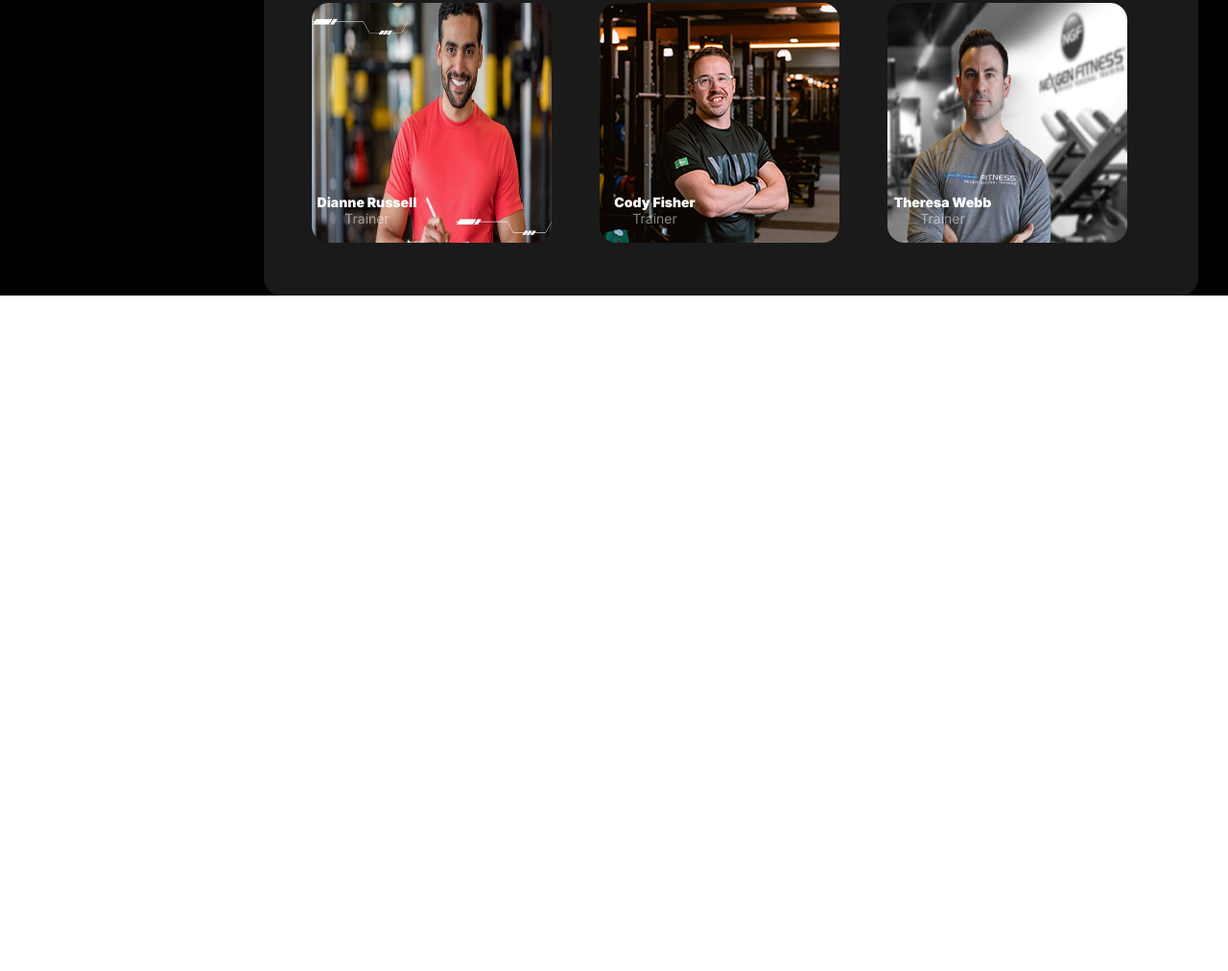
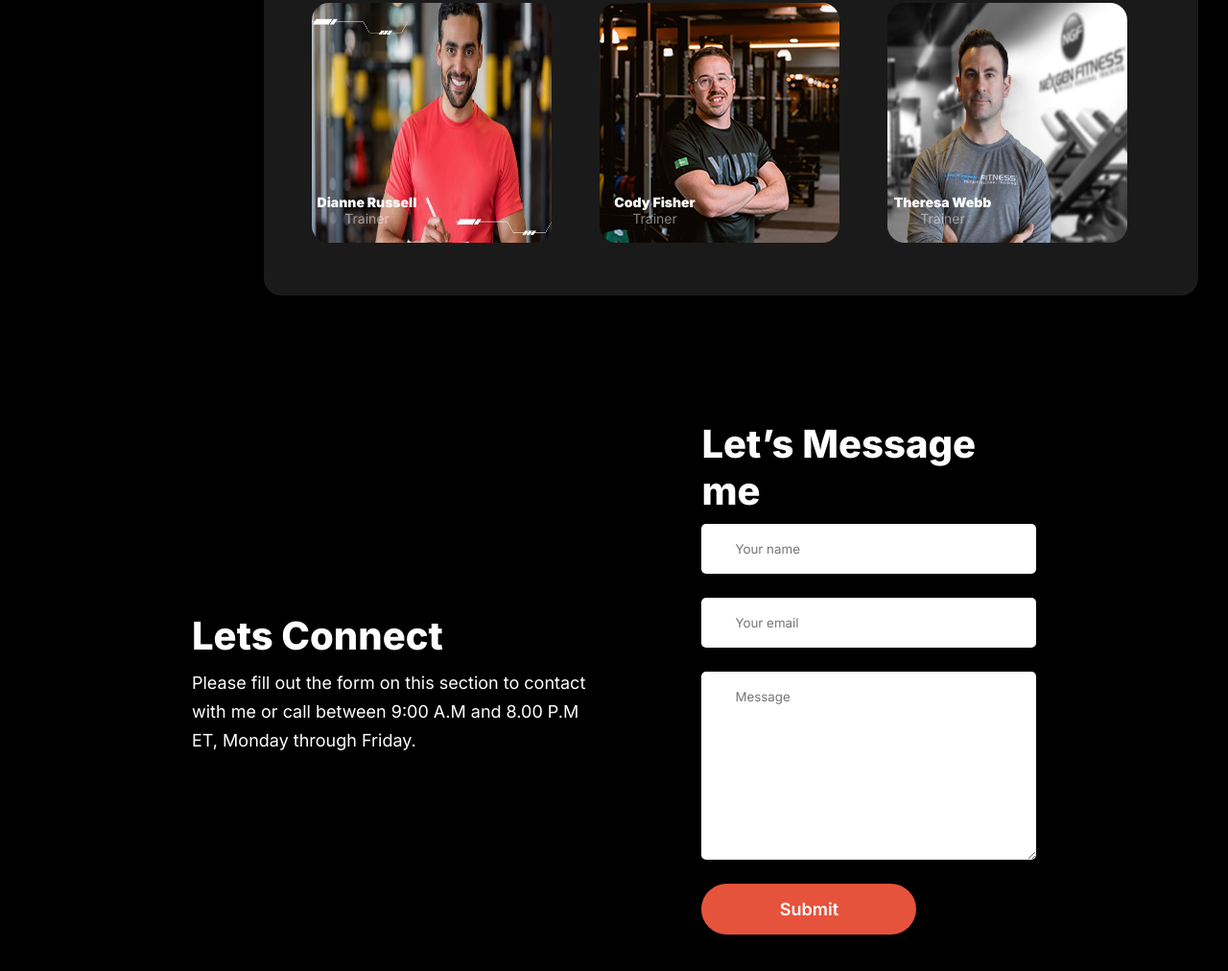
Before and after one commit to nafiulkabirbd/fitness-coach, a plain HTML site: page index.html in a window 1280 px wide. Shown: the part 2300-3312 px from the top of the page at 96% size. Before the commit the page ends 2608 px from the top, so only its background shows below. Drawn offline with Linux system fonts and the light colour scheme.

Commit message:
contact added

```diff
--- a/css/style.css
+++ b/css/style.css
@@ -286,3 +286,48 @@ nav a {
   margin-top: 20px;
 }
 /* team style end */
+
+/* contact style start */
+.contact-section {
+  display: flex;
+  background-color: #000;
+  gap: 100px;
+  padding: 130px 200px;
+}
+
+.contact-column {
+  width: 50%;
+  margin-top: 200px;
+}
+
+.contact-title {
+  color: #ffffff;
+  font-size: 40px;
+  font-weight: 800;
+  margin-bottom: 10px;
+}
+
+.contact-details {
+  color: rgb(255, 255, 255);
+  font-size: 18px;
+  font-weight: 400;
+  line-height: 30px;
+}
+
+.contact input[type="text"],
+.contact input[type="email"],
+textarea {
+  display: block;
+  margin-bottom: 25px;
+  padding: 18px 35px;
+  color: #ffffff;
+  border-radius: 5px;
+  background-color: #fff;
+  border: 0;
+  width: 100%;
+}
+
+#footer-title {
+  margin-bottom: 30px;
+}
+/* contact style end */
--- a/index.html
+++ b/index.html
@@ -226,6 +226,47 @@
         </div>
       </section>
       <!-- team section end -->
+
+      <!-- contact section start -->
+      <section class="contact-section">
+        <div class="contact-column">
+          <h3 class="contact-title">Lets Connect</h3>
+          <p class="contact-details">
+            Please fill out the form on this section to contact with me or call
+            between 9:00 A.M and 8.00 P.M ET, Monday through Friday.
+          </p>
+        </div>
+
+        <div>
+          <h3 class="contact-title">Let’s Message me</h3>
+          <form action="" class="contact">
+            <input
+              type="text"
+              name="your-name"
+              id="your_name"
+              placeholder="Your name"
+            />
+
+            <input
+              type="email"
+              name="your-email"
+              id="your_email"
+              placeholder="Your email"
+            />
+
+            <textarea
+              name="message-box"
+              id="message_box"
+              cols="30"
+              rows="10"
+              placeholder="Message"
+            ></textarea>
+
+            <input class="btn-primary" type="submit" value="Submit" />
+          </form>
+        </div>
+      </section>
+      <!-- contact section end -->
     </main>
     <!-- main section end -->
   </body>
```
